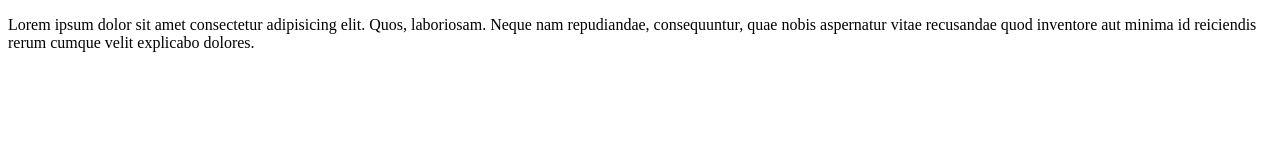
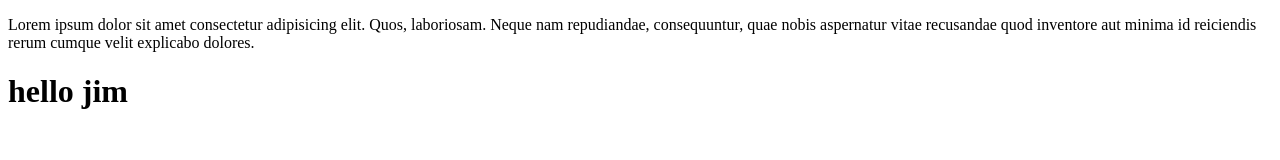
Before and after one commit to Flow012/test-repository, a plain HTML site: page index.html in a window 1280 px wide. Drawn offline with Linux system fonts and the light colour scheme.

Commit message:
add new header in line 14

```diff
--- a/index.html
+++ b/index.html
@@ -9,5 +9,8 @@
 <body>
 
     <p>Lorem ipsum dolor sit amet consectetur adipisicing elit. Quos, laboriosam. Neque nam repudiandae, consequuntur, quae nobis aspernatur vitae recusandae quod inventore aut minima id reiciendis rerum cumque velit explicabo dolores.</p>
+
+
+    <h1>hello jim</h1>
 </body>
 </html>
```
